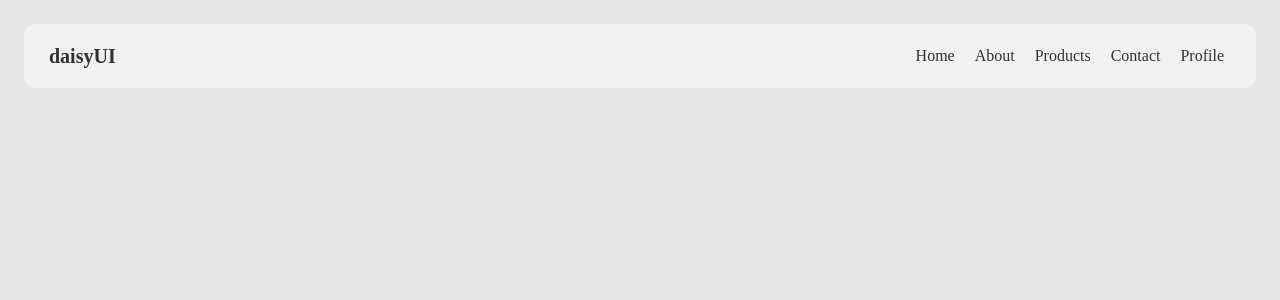
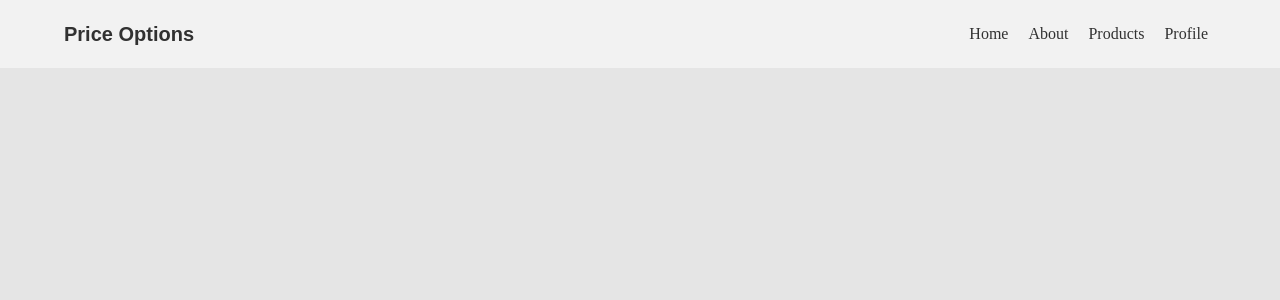
Before and after one commit to mrbannerbear/price-options, a React (Vite) app: page / in a window 1280 px wide. Shown: the top 300 px of the page. Built offline with nearby package versions, Linux system fonts and the light colour scheme.

Commit message:
added navbar (secondary) & json file for pricing

```diff
--- a/src/App.jsx
+++ b/src/App.jsx
@@ -1,13 +1,21 @@
-import './App.css'
-import Navbar from './assets/components/navbar/Navbar'
+import "./App.css";
+import Navbar from "./assets/components/navbar/Navbar";
+import PriceOptions from "./assets/components/priceOptions/PriceOptions";
 
 function App() {
-
   return (
-    <div className='p-6 bg-neutral-200 min-h-screen text-black/80' style={{fontFamily: "work sans"}}>
-      <Navbar></Navbar>
-    </div>
-  )
+    <>
+      <header
+        className="bg-neutral-200 min-h-screen text-black/80"
+        style={{ fontFamily: "work sans" }}
+      >
+        <Navbar></Navbar>
+      </header>
+      <main>
+        <PriceOptions></PriceOptions>
+      </main>
+    </>
+  );
 }
 
-export default App
+export default App;
--- a/src/assets/components/navbar/Navbar.jsx
+++ b/src/assets/components/navbar/Navbar.jsx
@@ -1,15 +1,40 @@
+import { useState } from "react";
 import Routes from "./Routes";
 
 const Navbar = () => {
+  const [menuBar, setMenuBar] = useState(false);
+  const handleMenuBarClick = () => {
+    setMenuBar(!menuBar);
+  };
   return (
-    <nav className="navbar bg-base-200 rounded-xl">
-      <div className="navbar-start">
-        <a className="btn btn-ghost normal-case text-xl">daisyUI</a>
+    <nav className="navbar bg-base-200 p-3 md:px-12 md:py-5">
+      <div className="navbar-start pl-4">
+        <a
+          className="normal-case text-xl font-bold"
+          style={{ fontFamily: "sans-serif" }}
+        >
+          Price Options
+        </a>
       </div>
       <div className="navbar-end pr-6">
-        <ul className="flex flex-col md:flex-row gap-3 md:gap-5">
+        <button
+          onClick={handleMenuBarClick}
+          className="md:hidden btn focus:ring-0 focus:transition-all focus:scale-105 relative"
+        >
+          {menuBar === true ? (
+            <i className="fa-solid fa-xmark"></i>
+          ) : (
+            <i className="fa-solid fa-bars"></i>
+          )}
+        </button>
+        <ul className="hidden md:flex gap-5">
           <Routes></Routes>
         </ul>
+        {menuBar === true && (
+          <ul className="md:hidden absolute top-[60px] bg-base-200 shadow-sm border p-3 rounded-xl text-sm">
+            <Routes></Routes>
+          </ul>
+        )}
       </div>
     </nav>
   );
--- a/src/assets/components/navbar/Routes.jsx
+++ b/src/assets/components/navbar/Routes.jsx
@@ -3,13 +3,17 @@ const Routes = () => {
     { id: 1, path: "/", description: "Home" },
     { id: 2, path: "/about", description: "About" },
     { id: 3, path: "/products", description: "Products" },
-    { id: 4, path: "/contact", description: "Contact" },
-    { id: 5, path: "/profile/:username", description: "Profile" },
+    { id: 4, path: "/profile/:username", description: "Profile" },
   ];
   return (
     <>
       {routes.map((route) => (
-        <li key={route.id}><a href={route.path}>{route.description}</a></li>
+        <li
+          key={route.id}
+          className="hover:transition-all hover:scale-x-105 border-b md:border-none"
+        >
+          <a href={route.path}>{route.description}</a>
+        </li>
       ))}
     </>
   );
--- /dev/null
+++ b/src/assets/components/priceOptions/PriceOptions.jsx
@@ -0,0 +1,9 @@
+const PriceOptions = () => {
+    return (
+        <div>
+
+        </div>
+    );
+};
+
+export default PriceOptions;
```
Also changed, not shown: public/data.json (added, +42 -0 lines).
